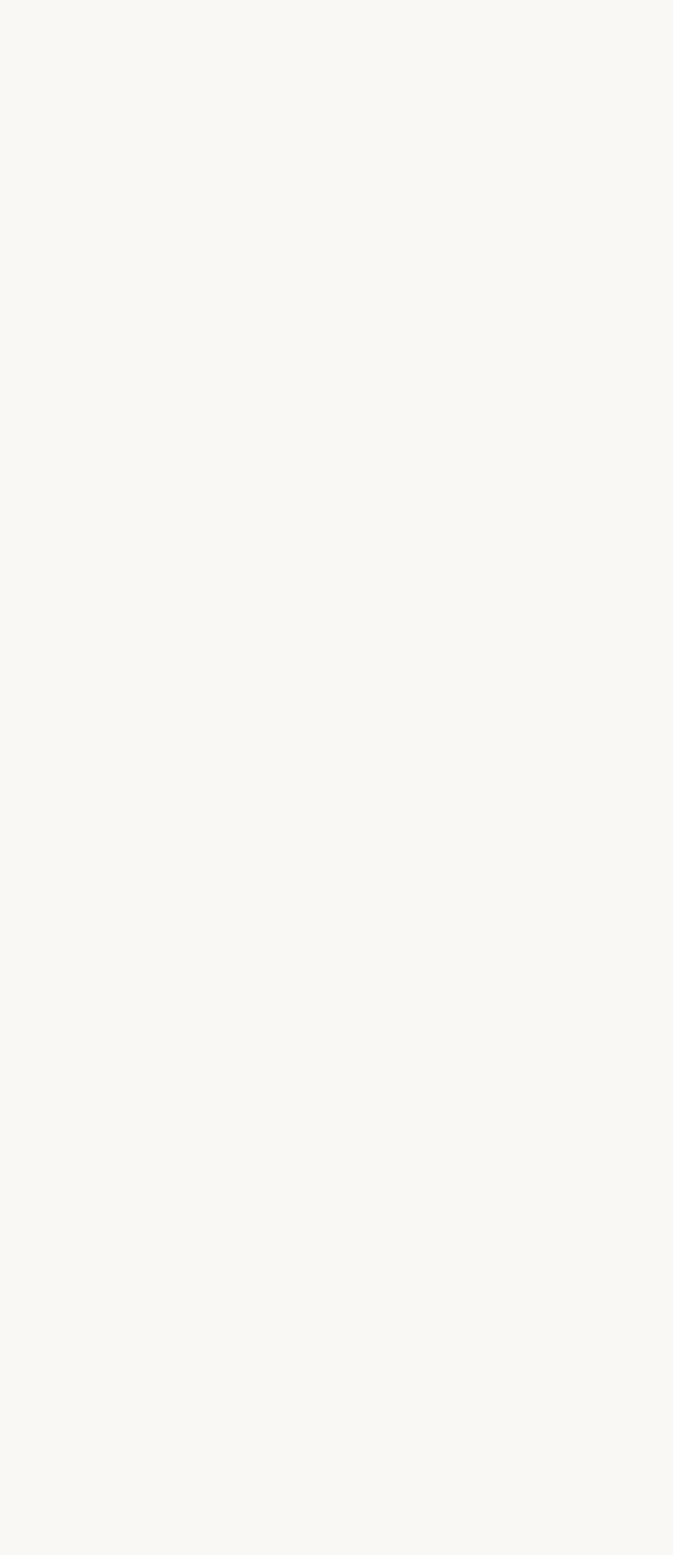
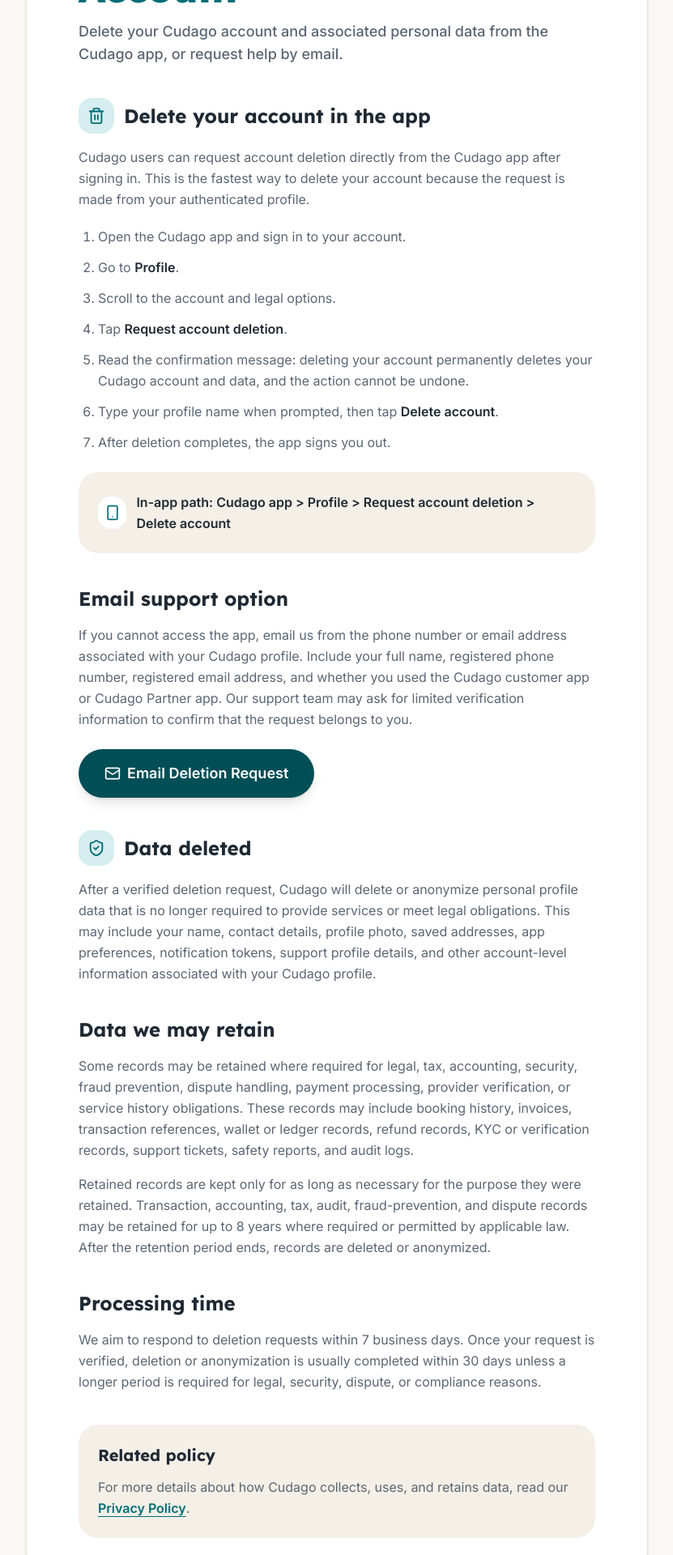
Before and after one commit to cudago/cudago-web-v1, a React (Vite) app: page /delete-account in a window 1280 px wide. Before the commit this address had no page. Shown: the part 280-2200 px from the top of the page at 81% size, without its empty margins (224-1055 px from the left). Before the commit the page ends 800 px from the top, so only its background shows below. Built offline with nearby package versions, Linux system fonts and the light colour scheme.

Commit message:
feat: add Delete Account page and link in Footer and Privacy Policy

```diff
--- a/src/App.tsx
+++ b/src/App.tsx
@@ -10,6 +10,7 @@
 import { Download } from './pages/Download';
 import { Contact } from './pages/Contact';
 import { Apply } from './pages/Apply';
+import { DeleteAccount } from './pages/DeleteAccount';
 
 export default function App() {
   return (
@@ -26,6 +27,7 @@
         <Route path="/download" element={<Download />} />
         <Route path="/contact" element={<Contact />} />
         <Route path="/apply" element={<Apply />} />
+        <Route path="/delete-account" element={<DeleteAccount />} />
       </Routes>
     </Router>
   );
--- a/src/components/Footer.tsx
+++ b/src/components/Footer.tsx
@@ -36,6 +36,7 @@
           <ul className="space-y-4">
             <li><Link to="/policies/terms" className="text-slate-500 hover:text-primary hover:translate-x-1 inline-block transition-all">Terms of Service</Link></li>
             <li><Link to="/policies/privacy" className="text-slate-500 hover:text-primary hover:translate-x-1 inline-block transition-all">Privacy Policy</Link></li>
+            <li><Link to="/delete-account" className="text-slate-500 hover:text-primary hover:translate-x-1 inline-block transition-all">Delete Account</Link></li>
             <li><Link to="/policies/cookies" className="text-slate-500 hover:text-primary hover:translate-x-1 inline-block transition-all">Cookie Policy</Link></li>
             <li><Link to="/policies/security" className="text-slate-500 hover:text-primary hover:translate-x-1 inline-block transition-all">Security</Link></li>
           </ul>
--- /dev/null
+++ b/src/pages/DeleteAccount.tsx
@@ -0,0 +1,110 @@
+import { Link } from 'react-router-dom';
+import { Mail, ShieldCheck, Smartphone, Trash2 } from 'lucide-react';
+import { PageLayout } from '../components/PageLayout';
+import { Button } from '../components/ui/Button';
+
+export const DeleteAccount = () => {
+  return (
+    <PageLayout
+      title="Delete Your Cudago Account"
+      subtitle="Delete your Cudago account and associated personal data from the Cudago app, or request help by email."
+    >
+      <div className="space-y-10 text-on-surface-variant leading-relaxed">
+        <section>
+          <div className="flex items-center gap-3 mb-4">
+            <div className="w-11 h-11 rounded-2xl bg-primary-fixed text-primary flex items-center justify-center">
+              <Trash2 size={22} />
+            </div>
+            <h2 className="text-2xl font-bold text-on-surface">Delete your account in the app</h2>
+          </div>
+          <p>
+            Cudago users can request account deletion directly from the Cudago app after signing in. This is the fastest
+            way to delete your account because the request is made from your authenticated profile.
+          </p>
+          <ol className="list-decimal pl-6 mt-5 space-y-3">
+            <li>Open the Cudago app and sign in to your account.</li>
+            <li>Go to <span className="font-bold text-on-surface">Profile</span>.</li>
+            <li>Scroll to the account and legal options.</li>
+            <li>Tap <span className="font-bold text-on-surface">Request account deletion</span>.</li>
+            <li>Read the confirmation message: deleting your account permanently deletes your Cudago account and data, and the action cannot be undone.</li>
+            <li>Type your profile name when prompted, then tap <span className="font-bold text-on-surface">Delete account</span>.</li>
+            <li>After deletion completes, the app signs you out.</li>
+          </ol>
+          <div className="mt-6 rounded-3xl bg-surface-container-low p-6">
+            <div className="flex items-center gap-3">
+              <div className="w-10 h-10 rounded-2xl bg-white text-primary flex items-center justify-center">
+                <Smartphone size={20} />
+              </div>
+              <p className="font-bold text-on-surface">In-app path: Cudago app &gt; Profile &gt; Request account deletion &gt; Delete account</p>
+            </div>
+          </div>
+        </section>
+
+        <section>
+          <h2 className="text-2xl font-bold text-on-surface mb-4">Email support option</h2>
+          <p>
+            If you cannot access the app, email us from the phone number or email address associated with your Cudago
+            profile. Include your full name, registered phone number, registered email address, and whether you used the
+            Cudago customer app or Cudago Partner app. Our support team may ask for limited verification information to
+            confirm that the request belongs to you.
+          </p>
+          <a href="mailto:support@cudago.in?subject=Cudago%20Account%20Deletion%20Request">
+            <Button size="lg" className="mt-6">
+              <Mail size={20} className="mr-2" />
+              Email Deletion Request
+            </Button>
+          </a>
+        </section>
+
+        <section>
+          <div className="flex items-center gap-3 mb-4">
+            <div className="w-11 h-11 rounded-2xl bg-primary-fixed text-primary flex items-center justify-center">
+              <ShieldCheck size={22} />
+            </div>
+            <h2 className="text-2xl font-bold text-on-surface">Data deleted</h2>
+          </div>
+          <p>
+            After a verified deletion request, Cudago will delete or anonymize personal profile data that is no longer
+            required to provide services or meet legal obligations. This may include your name, contact details, profile
+            photo, saved addresses, app preferences, notification tokens, support profile details, and other account-level
+            information associated with your Cudago profile.
+          </p>
+        </section>
+
+        <section>
+          <h2 className="text-2xl font-bold text-on-surface mb-4">Data we may retain</h2>
+          <p>
+            Some records may be retained where required for legal, tax, accounting, security, fraud prevention, dispute
+            handling, payment processing, provider verification, or service history obligations. These records may include
+            booking history, invoices, transaction references, wallet or ledger records, refund records, KYC or verification
+            records, support tickets, safety reports, and audit logs.
+          </p>
+          <p className="mt-4">
+            Retained records are kept only for as long as necessary for the purpose they were retained. Transaction,
+            accounting, tax, audit, fraud-prevention, and dispute records may be retained for up to 8 years where required
+            or permitted by applicable law. After the retention period ends, records are deleted or anonymized.
+          </p>
+        </section>
+
+        <section>
+          <h2 className="text-2xl font-bold text-on-surface mb-4">Processing time</h2>
+          <p>
+            We aim to respond to deletion requests within 7 business days. Once your request is verified, deletion or
+            anonymization is usually completed within 30 days unless a longer period is required for legal, security,
+            dispute, or compliance reasons.
+          </p>
+        </section>
+
+        <section className="rounded-3xl bg-surface-container-low p-6">
+          <h2 className="text-xl font-bold text-on-surface mb-3">Related policy</h2>
+          <p>
+            For more details about how Cudago collects, uses, and retains data, read our{' '}
+            <Link to="/policies/privacy" className="font-bold text-primary underline underline-offset-4">
+              Privacy Policy
+            </Link>.
+          </p>
+        </section>
+      </div>
+    </PageLayout>
+  );
+};
--- a/src/policies/PrivacyPolicy.tsx
+++ b/src/policies/PrivacyPolicy.tsx
@@ -1,4 +1,5 @@
 import { PolicyLayout } from './PolicyLayout';
+import { Link } from 'react-router-dom';
 
 export const PrivacyPolicy = () => {
   return (
@@ -66,7 +67,11 @@
       <section className="mb-8">
         <h2 className="text-2xl font-bold mb-4">7. Your Choices and Account Deletion</h2>
         <p>
-          You may update profile details in the app where supported. Customers can request account deletion from the Cudago app profile screen. You may also contact us at support@cudago.in to request access, correction, deletion, or assistance with your information. Some records may be retained after deletion where legally required or necessary for completed transactions, fraud prevention, dispute handling, accounting, or compliance.
+          You may update profile details in the app where supported. You can request account deletion through our{' '}
+          <Link to="/delete-account" className="font-bold text-primary underline underline-offset-4">
+            Delete Account page
+          </Link>
+          {' '}or by contacting support@cudago.in to request access, correction, deletion, or assistance with your information. Some records may be retained after deletion where legally required or necessary for completed transactions, fraud prevention, dispute handling, accounting, or compliance.
         </p>
       </section>
 
```
